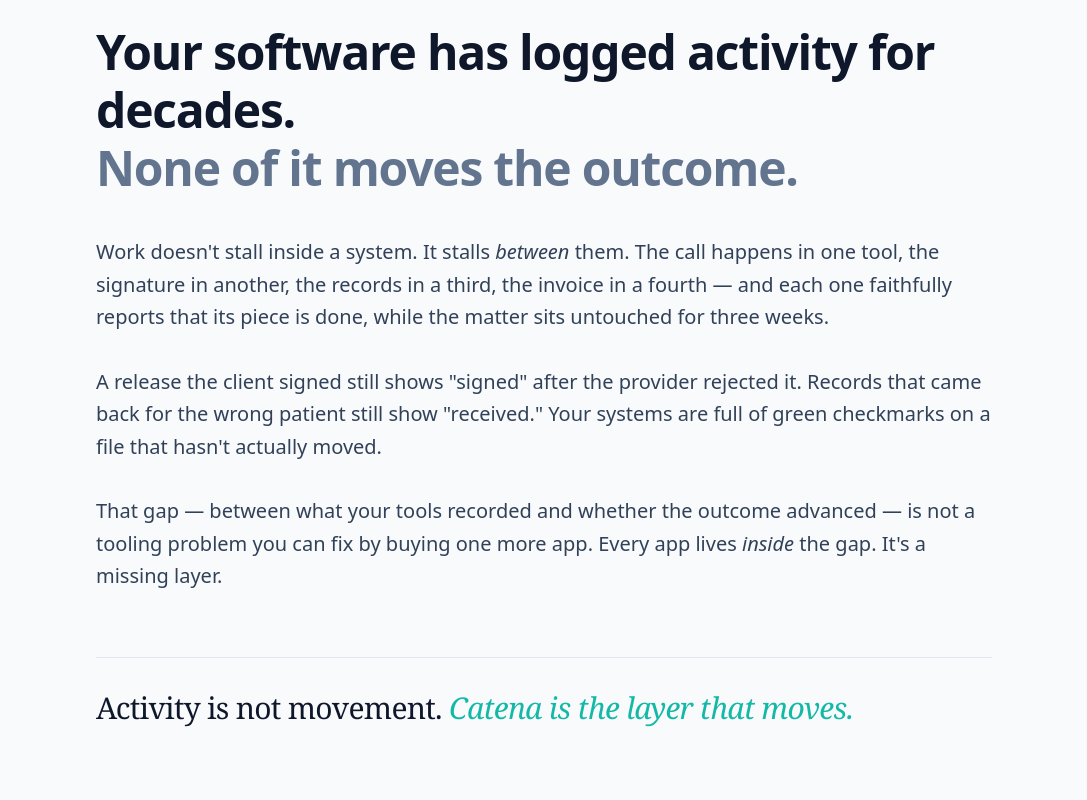
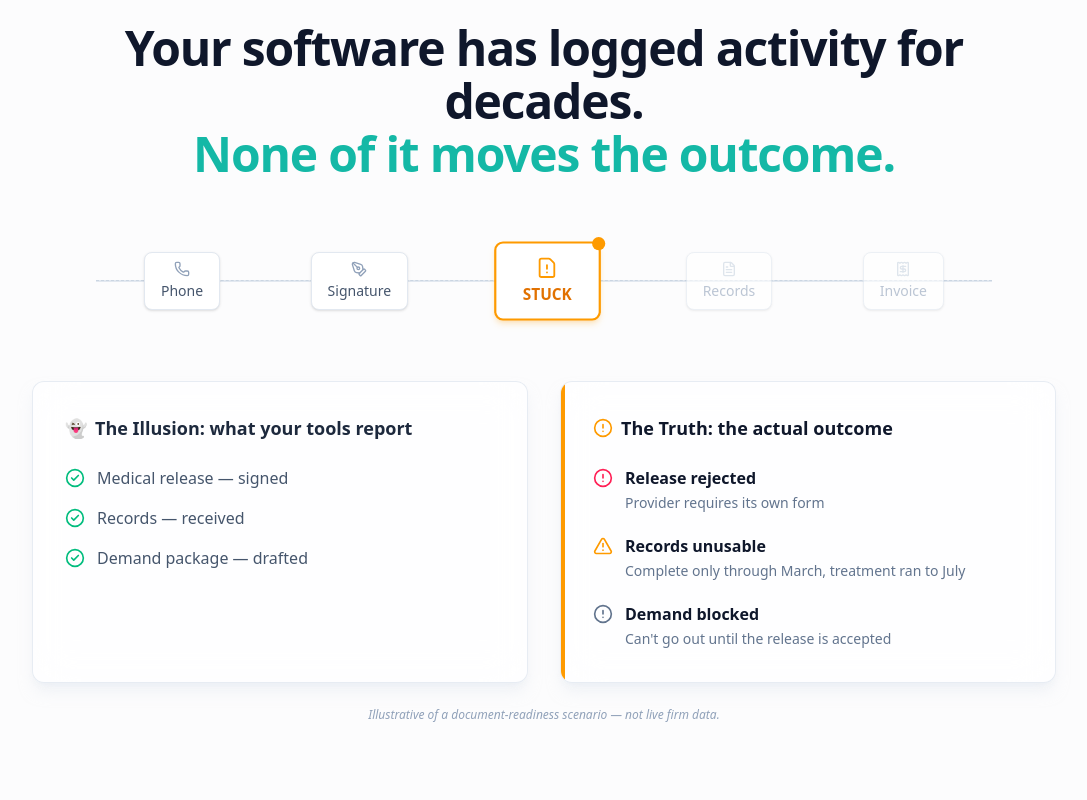
Before and after one commit to PrimeElixir/catena-landing, a Next.js app: page / in a window 1280 px wide. Shown: the part 1720-2520 px from the top of the page, without its empty margins (96-1183 px from the left). Built offline with nearby package versions, Linux system fonts and the light colour scheme.

Commit message:
feat: rewrite missing layer section with pipeline and card comparison

```diff
--- a/src/components/MissingLayer.tsx
+++ b/src/components/MissingLayer.tsx
@@ -1,31 +1,147 @@
 import React from 'react';
+import { Phone, PenTool, FileText, Receipt, CheckCircle2, AlertCircle, AlertTriangle, FileWarning, ArrowRight } from 'lucide-react';
+import clsx from 'clsx';
 
 export default function MissingLayer() {
   return (
-    <section className="py-32 px-6 bg-slate-50 border-y border-border-glass">
-      <div className="max-w-4xl mx-auto">
-        <h2 className="text-3xl md:text-5xl font-bold tracking-tight text-slate-900 mb-10 leading-[1.2]">
-          Your software has logged activity for decades. <br className="hidden md:block" />
-          <span className="text-slate-500">None of it moves the outcome.</span>
-        </h2>
+    <section className="py-32 px-6">
+      <div className="max-w-6xl mx-auto">
 
-        <div className="space-y-8 text-lg md:text-xl text-slate-700 leading-relaxed font-light">
+        {/* Header */}
+        <div className="text-center mb-16 max-w-4xl mx-auto">
+          <h2 className="text-4xl md:text-5xl font-bold tracking-tight text-slate-900 mb-4 leading-[1.1]">
+            Your software has logged activity for decades.<br/>
+            <span className="text-accent">None of it moves the outcome.</span>
+          </h2>
+        </div>
+
+        {/* Visual Argument Section */}
+        <div className="mb-24 relative">
+
+          {/* Pipeline Strip */}
+          <div className="max-w-4xl mx-auto mb-16 relative">
+            <div className="absolute top-1/2 left-0 w-full h-[2px] bg-slate-200 -translate-y-1/2 z-0 border-t border-dashed border-slate-300"></div>
+
+            <div className="relative z-10 flex justify-between items-center w-full px-4 md:px-12">
+              {/* Step 1 */}
+              <div className="flex flex-col items-center bg-white px-4 py-2 rounded-lg border border-slate-200 shadow-sm text-slate-600 font-medium text-sm">
+                <Phone size={16} className="mb-1 text-slate-400" />
+                Phone
+              </div>
+
+              {/* Step 2 */}
+              <div className="flex flex-col items-center bg-white px-4 py-2 rounded-lg border border-slate-200 shadow-sm text-slate-600 font-medium text-sm">
+                <PenTool size={16} className="mb-1 text-slate-400" />
+                Signature
+              </div>
+
+              {/* STUCK POINT */}
+              <div className="flex flex-col items-center bg-white px-6 py-3 rounded-lg border-2 border-amber-500 shadow-md shadow-amber-500/20 text-amber-600 font-bold text-sm relative transform scale-110">
+                <div className="absolute -top-1.5 -right-1.5 w-3 h-3 bg-amber-500 rounded-full animate-ping opacity-75"></div>
+                <div className="absolute -top-1.5 -right-1.5 w-3 h-3 bg-amber-500 rounded-full"></div>
+                <FileWarning size={20} className="mb-1 text-amber-500" />
+                STUCK
+              </div>
+
+              {/* Step 4 */}
+              <div className="flex flex-col items-center bg-white px-4 py-2 rounded-lg border border-slate-200 shadow-sm text-slate-400 font-medium text-sm opacity-60">
+                <FileText size={16} className="mb-1 text-slate-300" />
+                Records
+              </div>
+
+              {/* Step 5 */}
+              <div className="flex flex-col items-center bg-white px-4 py-2 rounded-lg border border-slate-200 shadow-sm text-slate-400 font-medium text-sm opacity-60">
+                <Receipt size={16} className="mb-1 text-slate-300" />
+                Invoice
+              </div>
+            </div>
+          </div>
+
+          {/* Cards Side-by-Side */}
+          <div className="grid grid-cols-1 md:grid-cols-2 gap-8 max-w-5xl mx-auto">
+
+            {/* The Illusion Card */}
+            <div className="glass-panel p-8 text-left">
+              <h3 className="text-lg font-bold text-slate-800 mb-6 flex items-center gap-2">
+                <span className="text-slate-400">👻</span> The Illusion: what your tools report
+              </h3>
+
+              <ul className="space-y-4">
+                <li className="flex items-start gap-3 text-slate-600 font-medium">
+                  <CheckCircle2 size={20} className="text-emerald-500 mt-0.5 flex-shrink-0" />
+                  Medical release — signed
+                </li>
+                <li className="flex items-start gap-3 text-slate-600 font-medium">
+                  <CheckCircle2 size={20} className="text-emerald-500 mt-0.5 flex-shrink-0" />
+                  Records — received
+                </li>
+                <li className="flex items-start gap-3 text-slate-600 font-medium">
+                  <CheckCircle2 size={20} className="text-emerald-500 mt-0.5 flex-shrink-0" />
+                  Demand package — drafted
+                </li>
+              </ul>
+            </div>
+
+            {/* The Truth Card */}
+            <div className="glass-panel border-amber-200 shadow-amber-900/5 p-8 text-left relative overflow-hidden">
+              <div className="absolute top-0 left-0 w-1 h-full bg-amber-500"></div>
+              <h3 className="text-lg font-bold text-slate-900 mb-6 flex items-center gap-2">
+                <AlertCircle size={20} className="text-amber-500" /> The Truth: the actual outcome
+              </h3>
+
+              <ul className="space-y-5">
+                <li className="flex items-start gap-3">
+                  <AlertCircle size={20} className="text-rose-500 mt-0.5 flex-shrink-0" />
+                  <div>
+                    <span className="font-bold text-slate-900 block">Release rejected</span>
+                    <span className="text-slate-500 text-sm">Provider requires its own form</span>
+                  </div>
+                </li>
+                <li className="flex items-start gap-3">
+                  <AlertTriangle size={20} className="text-amber-500 mt-0.5 flex-shrink-0" />
+                  <div>
+                    <span className="font-bold text-slate-900 block">Records unusable</span>
+                    <span className="text-slate-500 text-sm">Complete only through March, treatment ran to July</span>
+                  </div>
+                </li>
+                <li className="flex items-start gap-3">
+                  <AlertCircle size={20} className="text-slate-500 mt-0.5 flex-shrink-0" />
+                  <div>
+                    <span className="font-bold text-slate-900 block">Demand blocked</span>
+                    <span className="text-slate-500 text-sm">Can't go out until the release is accepted</span>
+                  </div>
+                </li>
+              </ul>
+            </div>
+
+          </div>
+
+          <p className="text-center text-xs text-slate-400 mt-6 italic">
+            Illustrative of a document-readiness scenario — not live firm data.
+          </p>
+        </div>
+
+        {/* Body Copy */}
+        <div className="max-w-3xl mx-auto space-y-6 text-lg md:text-xl text-slate-700 leading-relaxed font-light mb-24 text-center md:text-left">
           <p>
-            Work doesn't stall inside a system. It stalls <em>between</em> them. The call happens in one tool, the signature in another, the records in a third, the invoice in a fourth — and each one faithfully reports that its piece is done, while the matter sits untouched for three weeks.
+            Work doesn't stall inside a system. It stalls <em className="font-medium text-slate-900">between</em> them. The call happens in one tool, the signature in another, the records in a third, the invoice in a fourth — and each one faithfully reports that its piece is done, while the matter sits untouched for three weeks.
           </p>
           <p>
             A release the client signed still shows "signed" after the provider rejected it. Records that came back for the wrong patient still show "received." Your systems are full of green checkmarks on a file that hasn't actually moved.
           </p>
           <p>
-            That gap — between what your tools recorded and whether the outcome advanced — is not a tooling problem you can fix by buying one more app. Every app lives <em>inside</em> the gap. It's a missing layer.
+            That gap — between what your tools recorded and whether the outcome advanced — is not a tooling problem you can fix by buying one more app. Every app lives inside the gap. It's a missing layer.
           </p>
         </div>
 
-        <div className="mt-16 pt-8 border-t border-slate-200">
-          <p className="text-2xl md:text-3xl font-serif font-medium text-slate-900 tracking-tight">
-            Activity is not movement. <span className="text-accent italic">Catena is the layer that moves.</span>
-          </p>
+        {/* Closing Statement */}
+        <div className="max-w-4xl mx-auto pt-16 border-t border-slate-200 text-center">
+          <h2 className="text-4xl md:text-5xl font-bold text-slate-900 leading-[1.1]">
+            Activity is not movement.<br/>
+            <span className="text-accent">Catena is the layer that moves.</span>
+          </h2>
         </div>
+
       </div>
     </section>
   );
```
